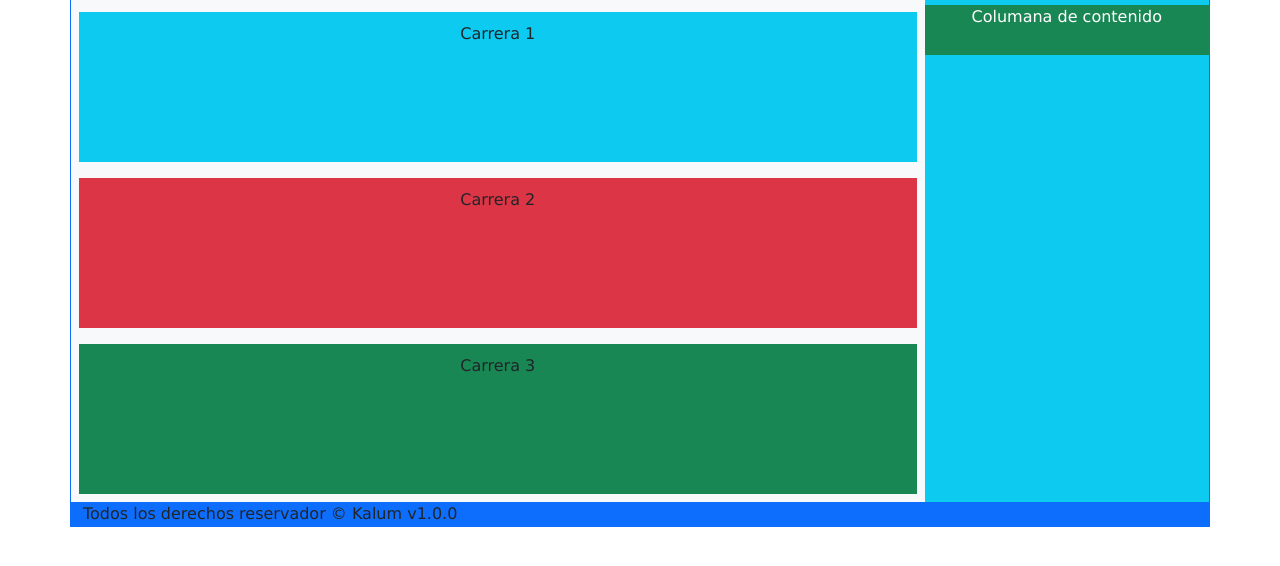
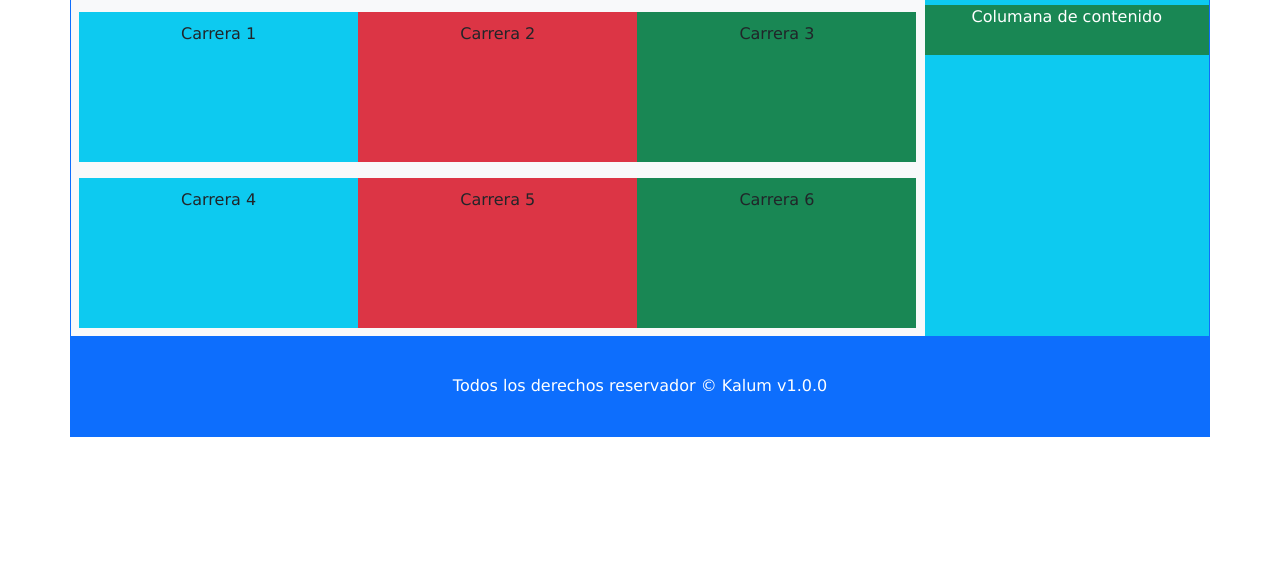
Before and after one commit to EdwinTumax/demo-boostrap-net, a plain HTML site: page index.html in a window 1280 px wide. Shown: the part 222-788 px from the top of the page. Drawn offline with Linux system fonts and the light colour scheme.

Commit message:
update master

```diff
--- a/assets/css/style.css
+++ b/assets/css/style.css
@@ -48,6 +48,13 @@
     text-align: center;
 }
 
+footer {
+    height: 100px;
+    text-align: center;
+    font-size: 12;
+    line-height: 100px;
+}
+
 @media (max-width: 768px) {
     #menu{
         height: auto;
--- a/index.html
+++ b/index.html
@@ -25,28 +25,37 @@
             </nav>
             <section id="contenido-central" class="col-12" >
                 <div class="row">
-                    <section id="carreras-tecnicas" class="col-9 bg-light">
+                    <section id="carreras-tecnicas" class="col-xs-12 col-sm-12 col-md-9 bg-light">
                         <h2>Carreras Técnicas</h2>
                         <hr>
                         <div class="items">
                             <div class="row p-2">
-                                <div class="item bg-info">
+                                <div class="item col-xs-12 col-sm-12 col-md-4 bg-info">
                                     Carrera 1
                                 </div>
-                            </div>
-                            <div class="row p-2">
-                                <div class="item bg-danger">
+                                <div class="item col-xs-12 col-sm-12 col-md-4 bg-danger">
                                     Carrera 2
                                 </div>
-                            </div>
-                            <div class="row p-2">
-                                <div class="item bg-success">
+                                <div class="item col-xs-12 col-sm-12 col-md-4 bg-success">
                                     Carrera 3
                                 </div>
                             </div>
                         </div>
+                        <div class="items">
+                            <div class="row p-2">
+                                <div class="item col-xs-12 col-sm-12 col-md-4 bg-info">
+                                    Carrera 4
+                                </div>
+                                <div class="item col-xs-12 col-sm-12 col-md-4 bg-danger">
+                                    Carrera 5
+                                </div>
+                                <div class="item col-xs-12 col-sm-12 col-md-4 bg-success">
+                                    Carrera 6
+                                </div>
+                            </div>
+                        </div>
                     </section>
-                    <aside id="lateral" class="col-3 bg-info">
+                    <aside id="lateral" class="col-3 d-none d-sm-none d-md-block bg-info">
                         <h2>Inversión</h2>
                         <div class="row elemento">
                             <div class="col-12 bg-success text-white">
@@ -56,7 +65,7 @@
                     </aside>
                 </div>
             </section>
-            <footer class="col bg-primary">
+            <footer class="col bg-primary text-white">
                 Todos los derechos reservador &copy; Kalum v1.0.0
             </footer>
         </div>
```
